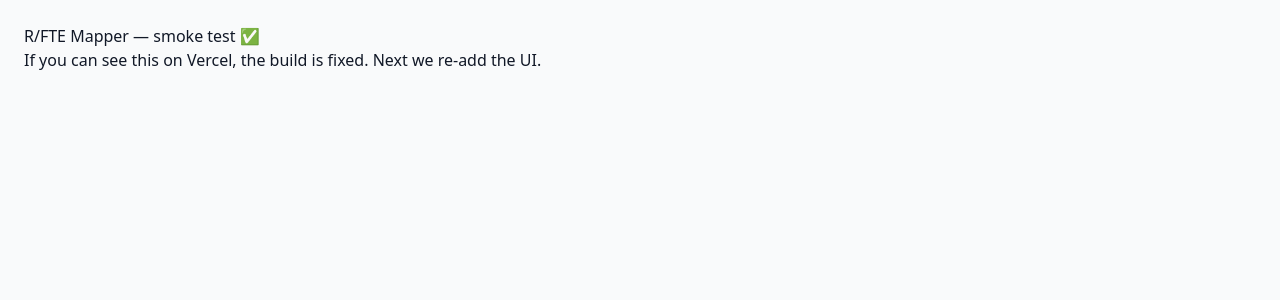
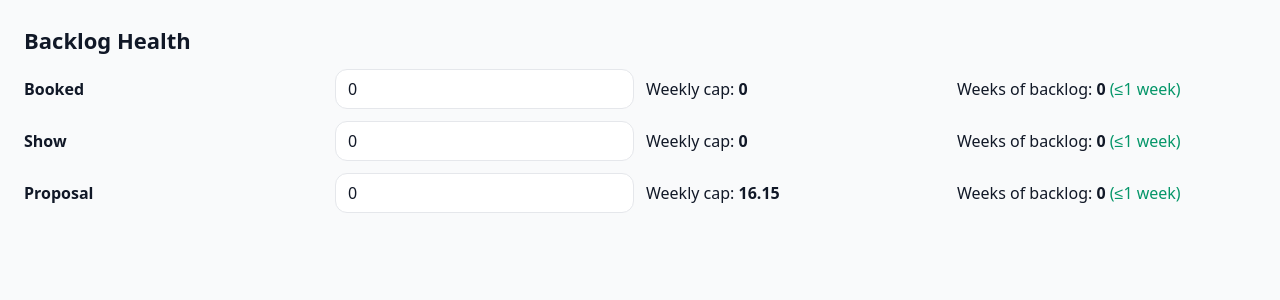
Before and after one commit to powerstephen/rfte-mapper, a Next.js app: page / in a window 1280 px wide. Shown: the top 300 px of the page. Built offline with nearby package versions, Linux system fonts and the light colour scheme.

Commit message:
Update page.tsx

```diff
--- a/app/page.tsx
+++ b/app/page.tsx
@@ -1,10 +1,67 @@
 "use client";
 
+import React, { useMemo, useState } from "react";
+
+type StageRow = { id: string; stage: string; fte: number; focusHrs: number; util: number; stdRate: number; yield: number };
+type BacklogItem = { id: string; stage: string; units: number };
+
+const DEFAULT_STAGES: StageRow[] = [
+  { id: "s4", stage: "Booked", fte: 0, focusHrs: 0, util: 0.85, stdRate: 0, yield: 1 },
+  { id: "s5", stage: "Show", fte: 0, focusHrs: 0, util: 0.85, stdRate: 0, yield: 1 },
+  { id: "s6", stage: "Proposal", fte: 1, focusHrs: 20, util: 0.85, stdRate: 1, yield: 0.95 },
+];
+
+const fmt = (n: number, d = 0) => Number.isFinite(n) ? n.toLocaleString(undefined, { maximumFractionDigits: d }) : "";
+const safe = (n: number, alt = 0) => (Number.isFinite(n) && !Number.isNaN(n) ? n : alt);
+
 export default function Page() {
+  const [stages] = useState<StageRow[]>(DEFAULT_STAGES);
+  const [backlog, setBacklog] = useState<BacklogItem[]>(DEFAULT_STAGES.map(s => ({ id: s.id, stage: s.stage, units: 0 })));
+
+  const capsPerWeek = useMemo(
+    () => stages.map(s => safe(s.fte * s.focusHrs * s.util * s.stdRate * s.yield)),
+    [stages]
+  );
+  const backlogWeeks = useMemo(
+    () =>
+      stages.map((s, i) => {
+        const cap = capsPerWeek[i] ?? 0;
+        const units = backlog[i]?.units ?? 0;
+        return cap > 0 ? units / cap : 0;
+      }),
+    [stages, backlog, capsPerWeek]
+  );
+
+  const setBacklogUnits = (id: string, units: number) =>
+    setBacklog(prev => prev.map(b => (b.id === id ? { ...b, units } : b)));
+
   return (
     <main style={{ padding: 24, fontFamily: "system-ui, sans-serif" }}>
-      <h1>R/FTE Mapper — smoke test ✅</h1>
-      <p>If you can see this on Vercel, the build is fixed. Next we re-add the UI.</p>
+      <h1 style={{ fontSize: 22, fontWeight: 600, marginBottom: 12 }}>Backlog Health</h1>
+
+      <div style={{ display: "grid", rowGap: 12 }}>
+        {stages.map((s, i) => (
+          <div key={s.id} style={{ display: "grid", gridTemplateColumns: "1fr 1fr 1fr 1fr", gap: 12, alignItems: "center" }}>
+            <div style={{ fontWeight: 600 }}>{s.stage}</div>
+
+            <input
+              type="number"
+              value={backlog[i]?.units ?? 0}
+              onChange={e => setBacklogUnits(s.id, parseFloat(e.target.value) || 0)}
+              style={{ height: 40, borderRadius: 12, border: "1px solid #e5e7eb", padding: "0 12px" }}
+            />
+
+            <div>Weekly cap: <b>{fmt(capsPerWeek[i] ?? 0, 2)}</b></div>
+
+            <div>
+              Weeks of backlog: <b>{fmt(backlogWeeks[i] ?? 0, 2)}</b>{" "}
+              {(backlogWeeks[i] ?? 0) > 1
+                ? <span style={{ color: "#dc2626" }}>({"\u003e"}1 week)</span>
+                : <span style={{ color: "#059669" }}>({"\u2264"}1 week)</span>}
+            </div>
+          </div>
+        ))}
+      </div>
     </main>
   );
 }
```
